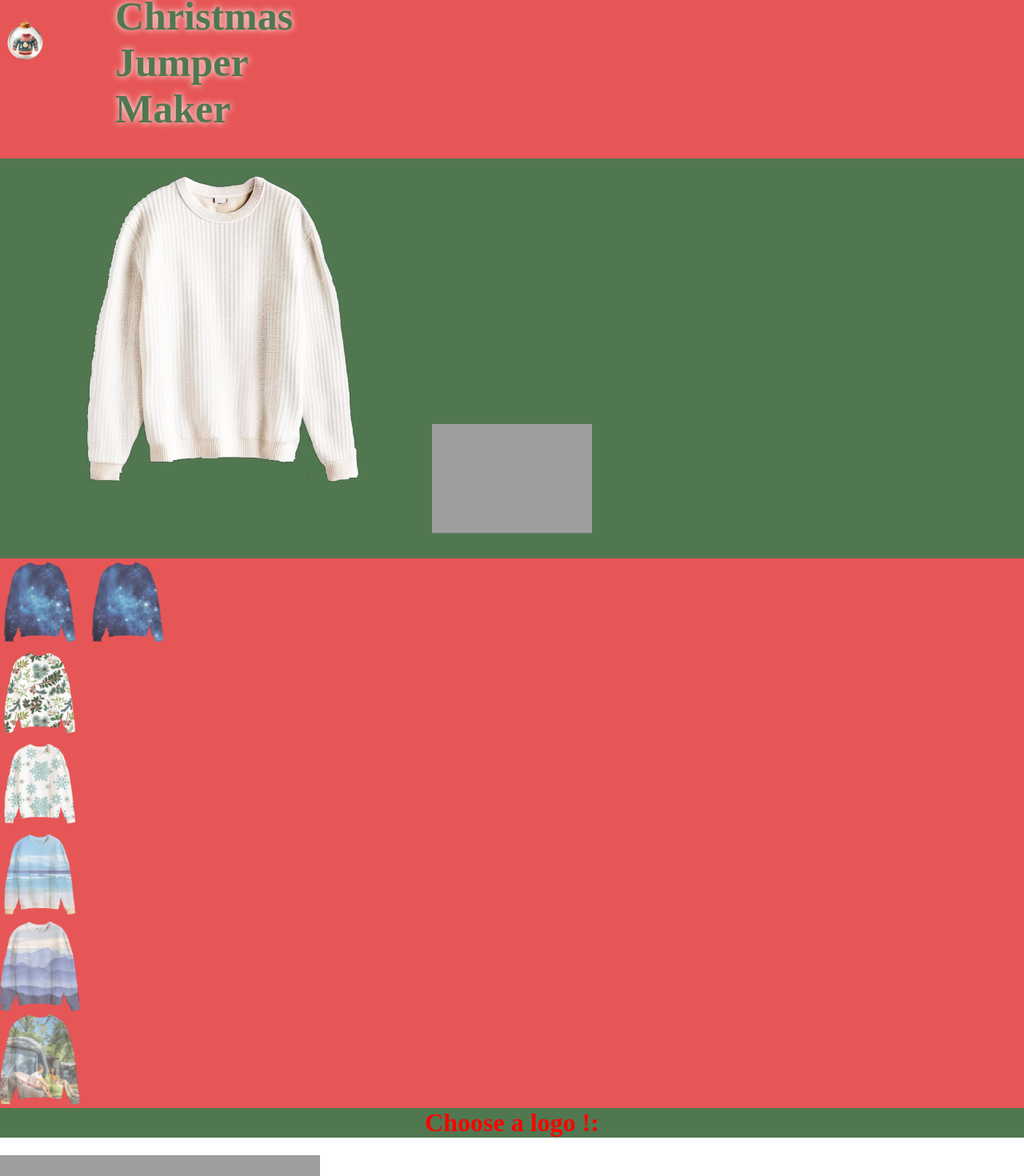
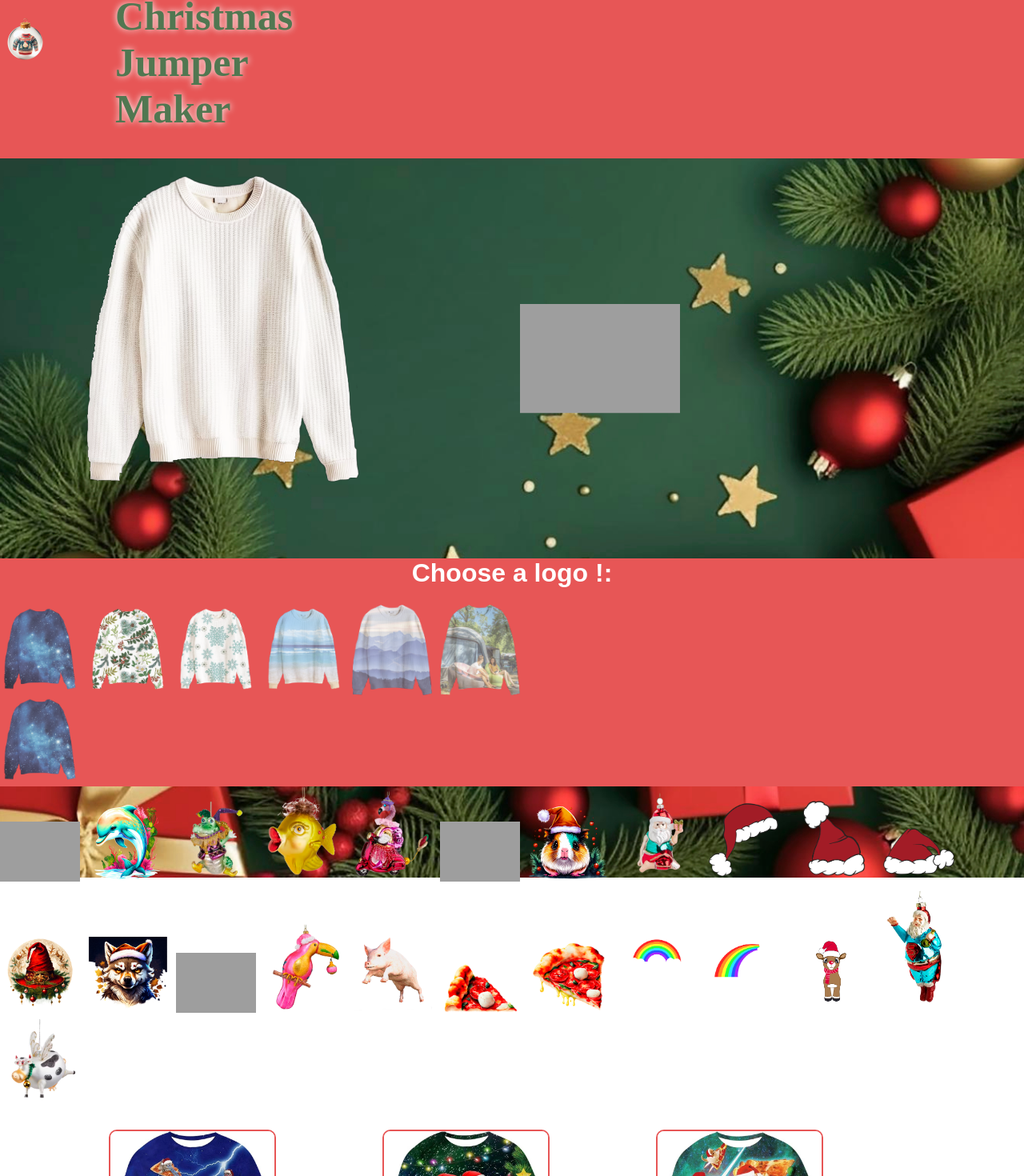
Before and after one commit to PinpinLaToupie/hackathon-1-wcs, a React (Vite) app in the folder hackathon-1-wcs/: page / in a window 1280 px wide. Shown: the part 101-1571 px from the top of the page at 80% size. Built offline with nearby package versions, Linux system fonts and the light colour scheme; grey boxes are pictures that could not be loaded; a web font is replaced by a local one.

Commit message:
debeug changement Konva

```diff
--- a/hackathon-1-wcs/src/components/SelectBgLogo.jsx
+++ b/hackathon-1-wcs/src/components/SelectBgLogo.jsx
@@ -56,8 +56,8 @@ const SweatCustom = ({ selectedImage }) => {
   const drawImage = (imageObj, width, height) => {
     const stage = new Konva.Stage({
       container: containerRef.current,
-      width: width,
-      height: height,
+      width: 1500,
+      height: 500,
     });
 
     const layer = new Konva.Layer();
@@ -91,11 +91,17 @@ const SelectBgLogo = () => {
   );
 
   const [selectedPull, setSelectedPull] = useState("/pull1.1.png");
-
+  console.log(selectedImage);
   return (
     <>
-      <SweatCustom selectedImage={selectedImage} selectedPull={selectedPull} />
+      <div className="test">
+        <SweatCustom
+          selectedImage={selectedImage}
+          selectedPull={selectedPull}
+        />
+      </div>
       <div className="Container">
+        <h1 className="textSelector">Choose a logo !:</h1>
         <div className="pulls-container">
           {motifPulls.map((pullPath, index) => (
             <img
@@ -111,9 +117,9 @@ const SelectBgLogo = () => {
         </div>
         <img className="pullSelector" src={selectedPull} alt="Selected Pull" />
       </div>
-      <div className="convastest">
-        <h1 className="textSelector">Choose a logo !:</h1>
-        <img src="../assets/laine-pull.png" />
+
+      <div className="img-selector">
+        {/* <img src="../assets/laine-pull.png" /> */}
         {motifs.map((imagePath, index) => (
           <img
             key={index}
--- a/hackathon-1-wcs/src/components/selectBgLogo.css
+++ b/hackathon-1-wcs/src/components/selectBgLogo.css
@@ -6,39 +6,42 @@
 }
 
 .Container {
-  display: grid;
-  grid-template-columns: repeat(15, 1fr);
   background-color: #e75656;
-
 }
-
+.pulls-container {
+    display: grid;
+      grid-template-columns: repeat(15, 1fr);
+      background-color: #e75656;
+}
 .Container img {
   object-fit: scale-down;
 }
-.convastest {
+.img-selector {
   margin-bottom: 80px
 }
 
+.Container h1{
+color: white;
+font-family: Arial, Helvetica, sans-serif;
+}
+
 canvas {
-  background-color: black;
+height: 200px;
+width: 100%;
 }
 
 .textSelector {
-  color: red;
+  color: white;
   text-align: center;
-  background-color: #517751;
+  /* background-color: #517751; */
   margin-top: 0;
 }
 
 .sweat-custom-container {
   background-image: url("/Calque_1.png");
   background-repeat: no-repeat;
-  background-color: #517751;
-  /* max-width: 70%;
-  margin: auto; */
   max-height: 500px;
-  display: flex;
-  justify-content: center;
+
 }
 
 .sweat-custom-container {
@@ -55,13 +58,46 @@ canvas {
 }
 
 .konvajs-content {
-  width: 80%;
-  height: 80%;
+  width: 100%;
+  height: 100px;
   background-repeat: no-repeat;
 }
 
 .frame {
   display: flex;
-
   flex-direction: column;
 }
+
+
+.selected motif {
+  width: 100px;
+  height: auto;
+  margin-right: 10px;
+  cursor: pointer;
+}
+
+.motif {
+  width: 100px;
+  height: auto;
+  margin-right: 10px;
+  cursor: pointer;
+}
+
+.pull {
+  width: 100px;
+  height: auto;
+  margin-right: 10px;
+  cursor: pointer;
+}
+
+.pullSelector {
+  width: 100px;
+  height: auto;
+  margin-right: 10px;
+  cursor: pointer;
+}
+
+.textSelector {
+  color: red;
+  object-fit: cover;
+}
--- a/hackathon-1-wcs/src/index.css
+++ b/hackathon-1-wcs/src/index.css
@@ -40,38 +40,6 @@ body {
 }
 
 
-.selected motif {
-  width: 100px;
-  height: auto;
-  margin-right: 10px;
-  cursor: pointer;
-}
-
-.motif {
-  width: 100px;
-  height: auto;
-  margin-right: 10px;
-  cursor: pointer;
-}
-
-.pull {
-  width: 100px;
-  height: auto;
-  margin-right: 10px;
-  cursor: pointer;
-}
-
-.pullSelector {
-  width: 100px;
-  height: auto;
-  margin-right: 10px;
-  cursor: pointer;
-}
-
-.textSelector {
-  color: red;
-  object-fit: cover;
-}
 
 /* ABOUT US */
 
```
